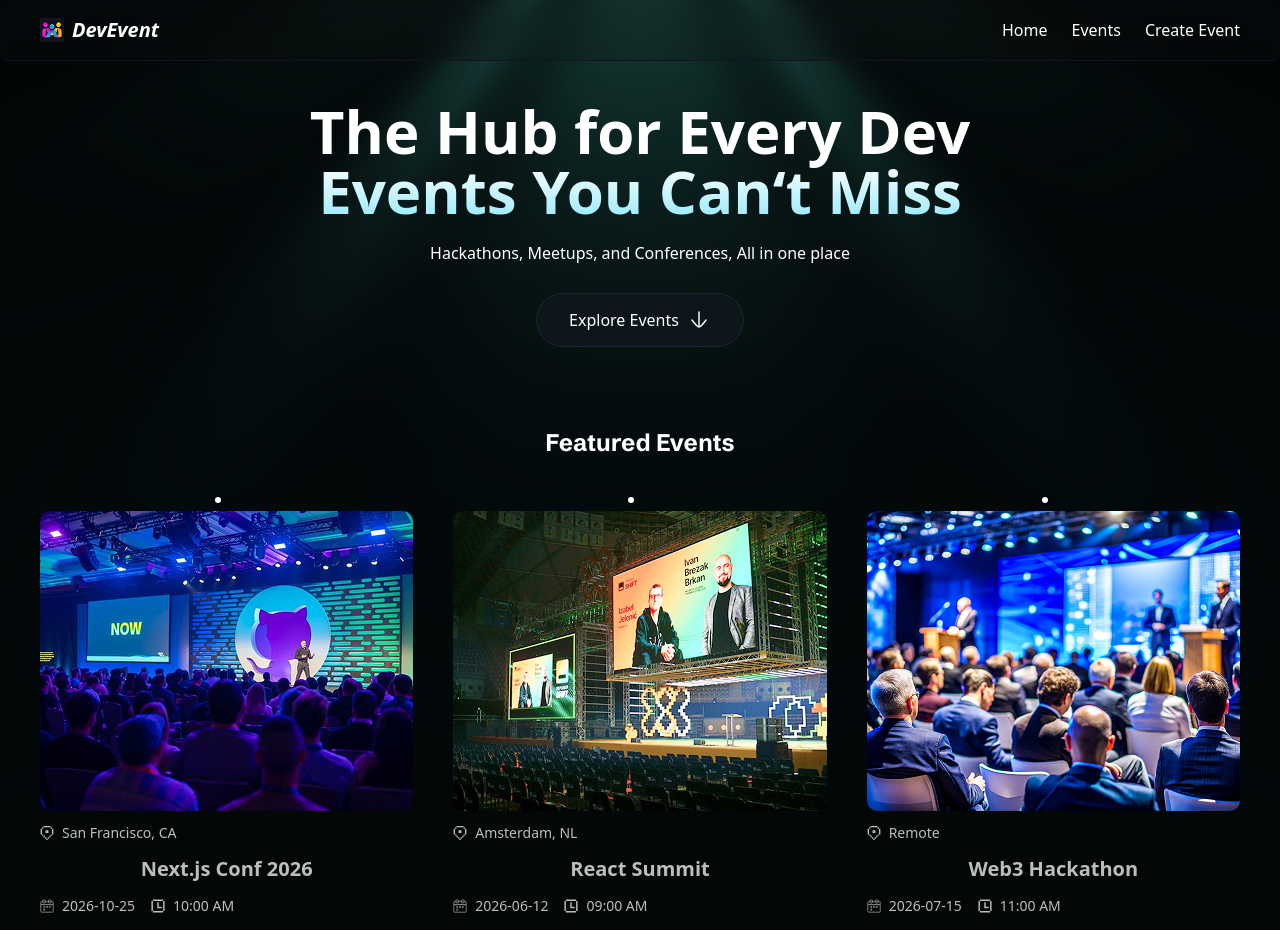
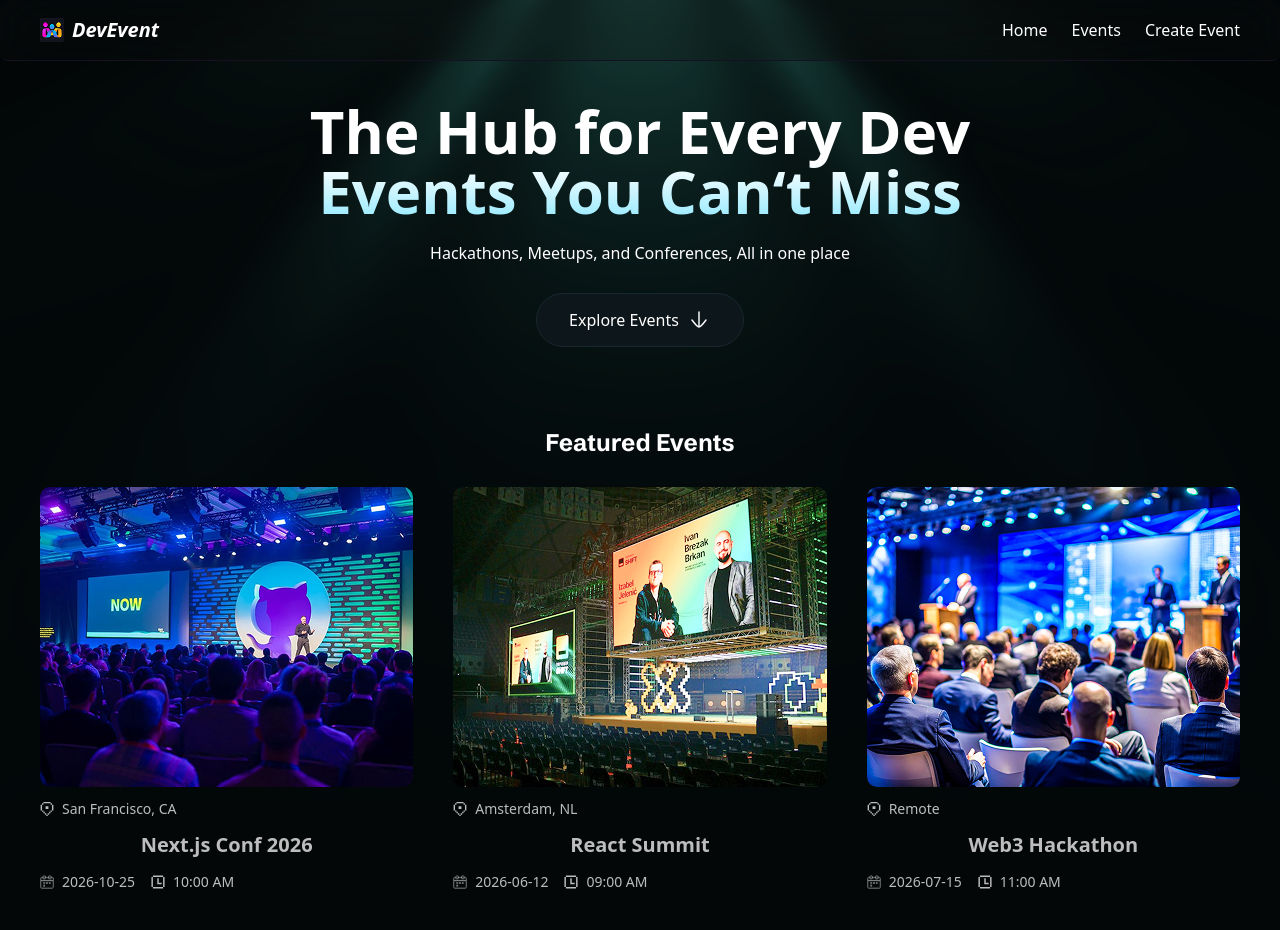
Before and after one commit to NehemiahBuildApps-dev/dev-events-nextjs-app, a Next.js app: page / in a window 1280 px wide. Shown: the top 930 px of the page. Built offline with nearby package versions, Linux system fonts and the light colour scheme; a web font is replaced by a local one.

Commit message:
second commit

```diff
--- a/app/page.tsx
+++ b/app/page.tsx
@@ -17,7 +17,7 @@
                 <h3>Featured Events</h3>
                 <ul className="events">
                     {events.map((event) => (
-                        <li key={event.title}>
+                        <li key={event.title} className="list-none">
                             <EventCard {...event}/>
                         </li>
                     ))}
```
